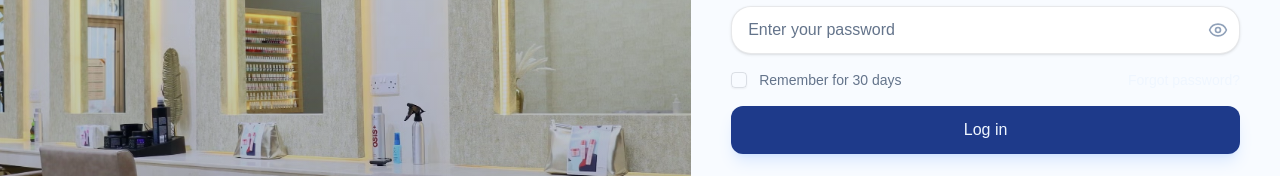
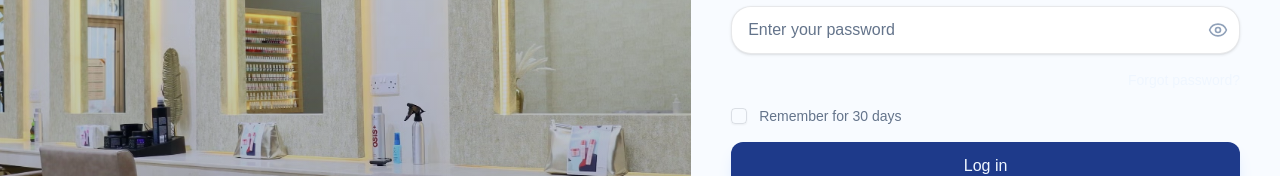
Before and after one commit to aliahmed574400-art/hair-force, a Next.js app: page /vendor/signin in a window 1280 px wide. Shown: the part 399-575 px from the top of the page. Built offline with nearby package versions, Linux system fonts and the light colour scheme; no server answers; a web font is replaced by a local one.

Commit message:
fix(signin): make Forgot password link more prominent above Remember me

```diff
--- a/components/ui/animated-characters-login-page.tsx
+++ b/components/ui/animated-characters-login-page.tsx
@@ -832,7 +832,16 @@
                 </div>
               </div>
 
-              <div className="flex flex-wrap items-center justify-between gap-3">
+              <div className="flex justify-end">
+                <Link
+                  href={forgotPasswordHref}
+                  className="text-sm font-medium text-primary transition-colors hover:text-primary/80"
+                >
+                  Forgot password?
+                </Link>
+              </div>
+
+              <div className="flex flex-wrap items-center gap-3">
                 <div className="flex items-center space-x-3">
                   <Checkbox
                     id="remember"
@@ -846,13 +855,6 @@
                     Remember for 30 days
                   </Label>
                 </div>
-
-                <Link
-                  href={forgotPasswordHref}
-                  className="text-sm font-medium text-primary transition-colors hover:text-primary/80"
-                >
-                  Forgot password?
-                </Link>
               </div>
 
               {error ? (
```
